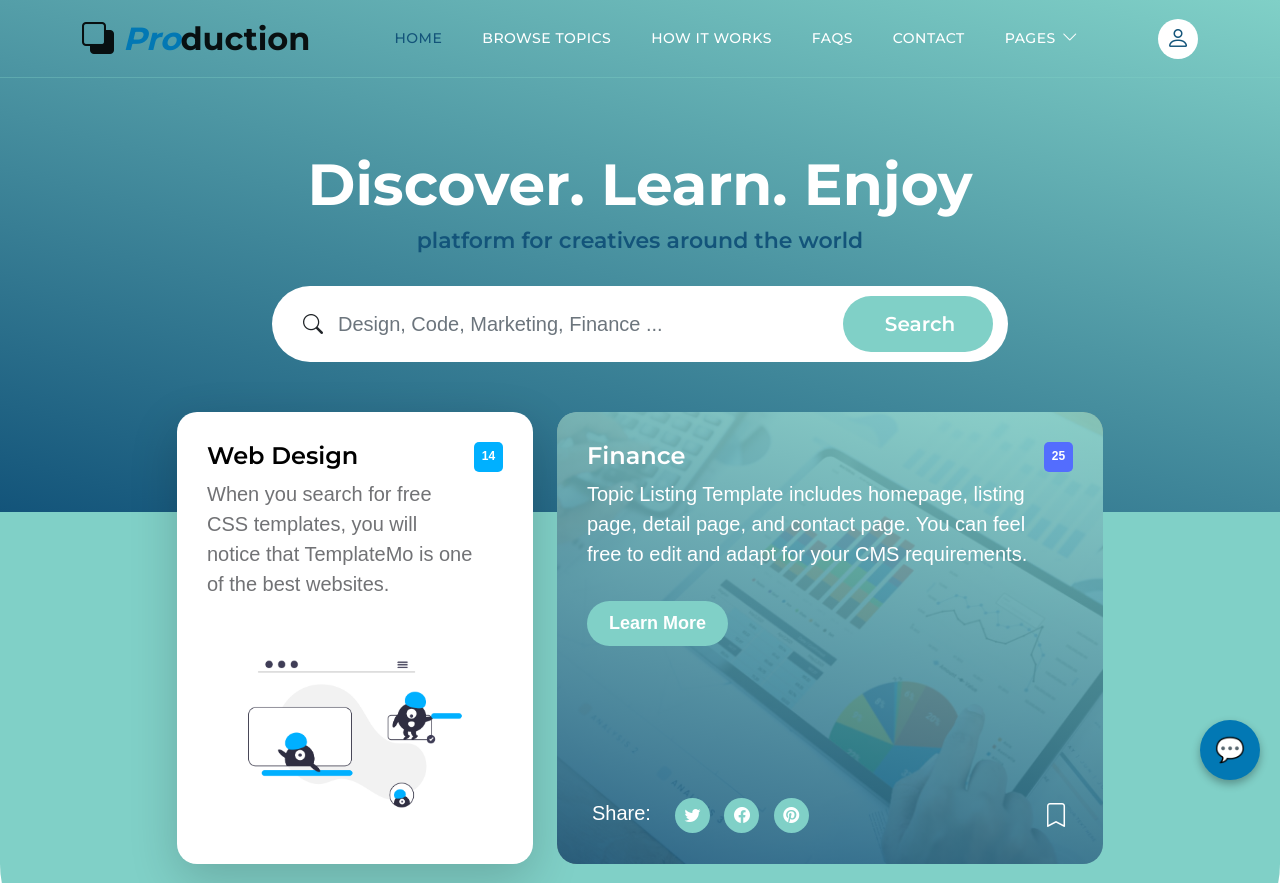
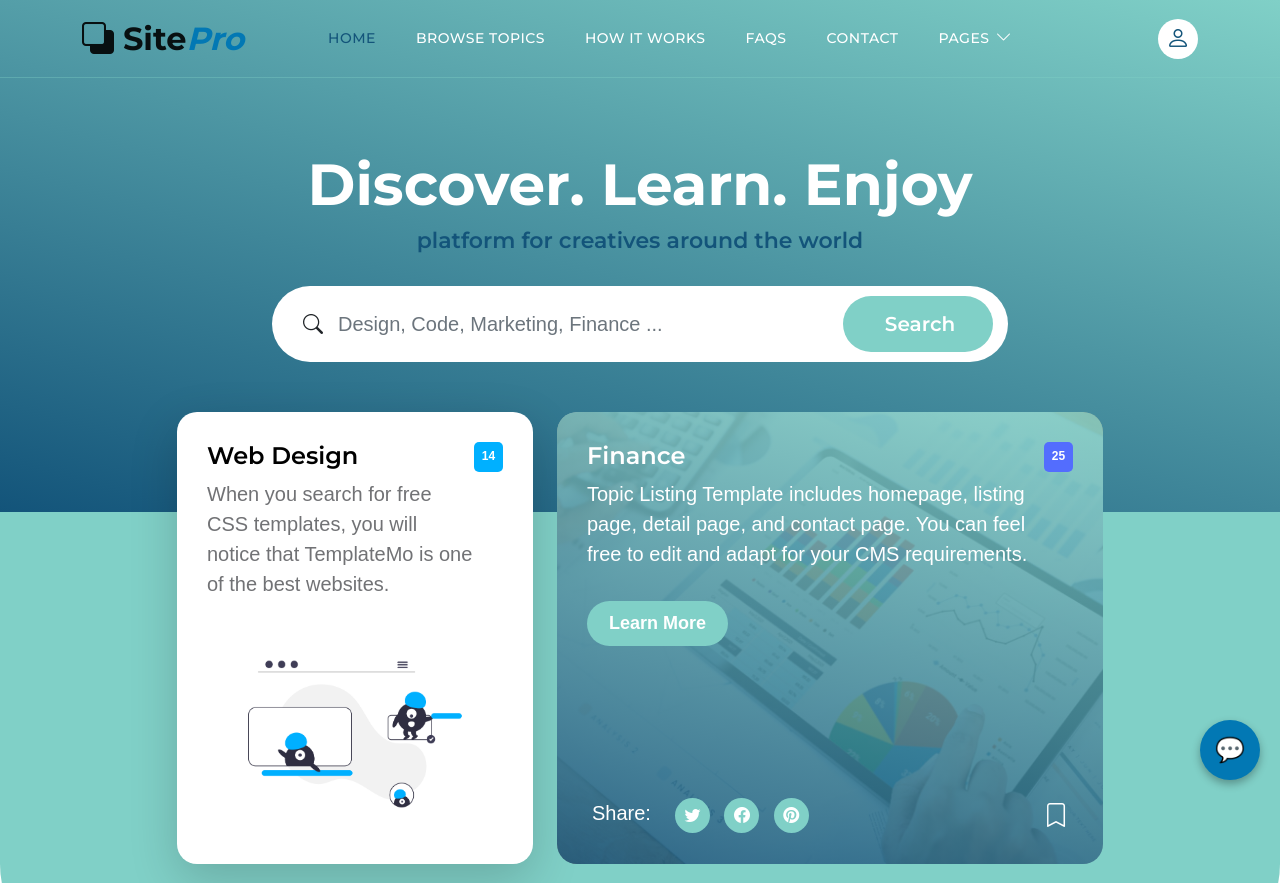
Before and after one commit to Muhammaad23/SitePro, a plain HTML site: page index.html in a window 1280 px wide. Shown: the top 883 px of the page. Drawn offline with nearby package versions, Linux system fonts and the light colour scheme.

Commit message:
Update index.html

```diff
--- a/index.html
+++ b/index.html
@@ -50,7 +50,7 @@
                 <div class="container">
                     <a class="navbar-brand" href="index.html">
                         <i class="bi-back"></i>
-                        <span><i style="color: #0278b4;">Pro</i>duction</span>
+                        <span>Site<i style="color: #0278b4;">Pro</i></span>
                     </a>
 
                     <div class="d-lg-none ms-auto me-4">
```
